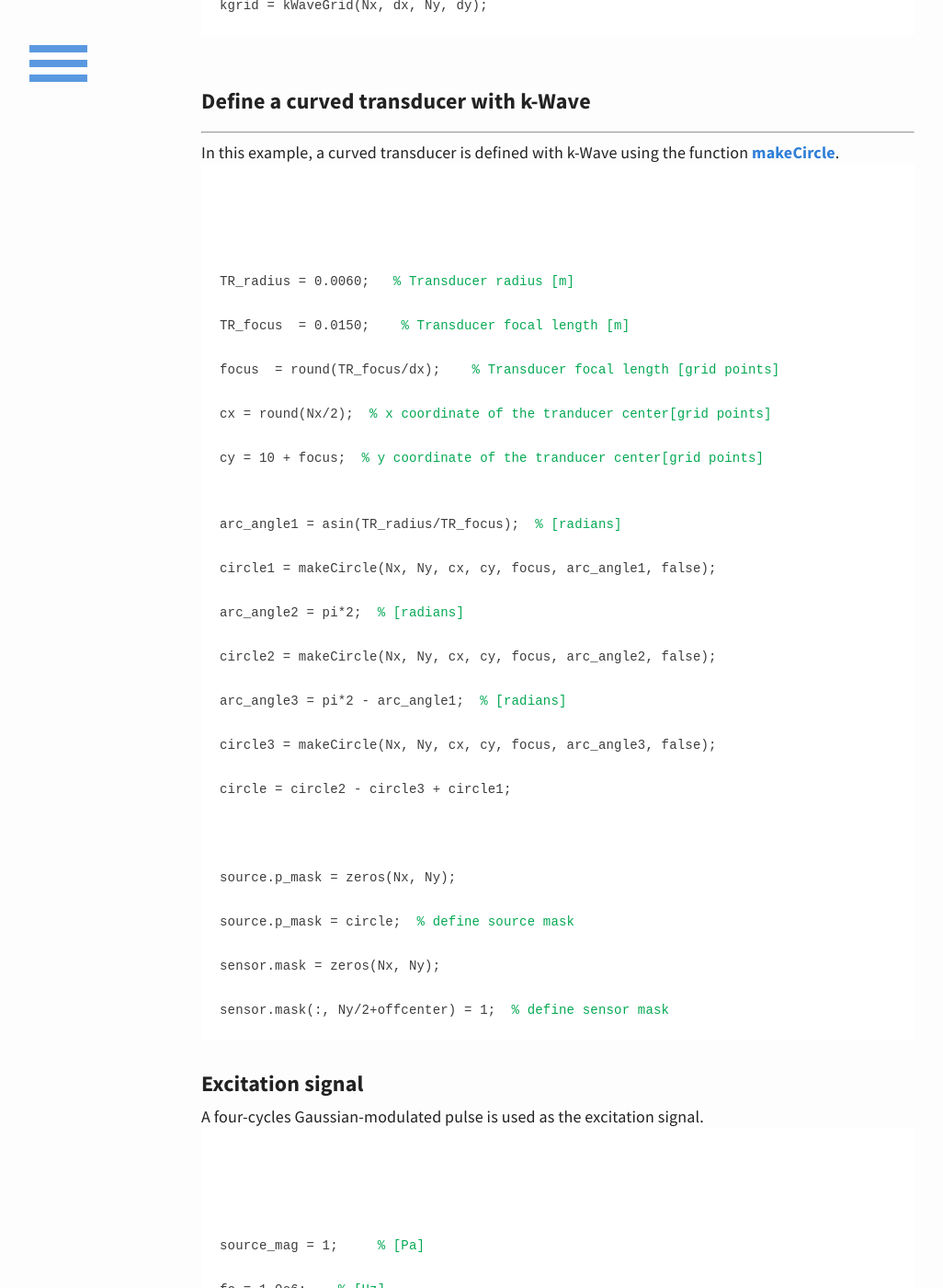
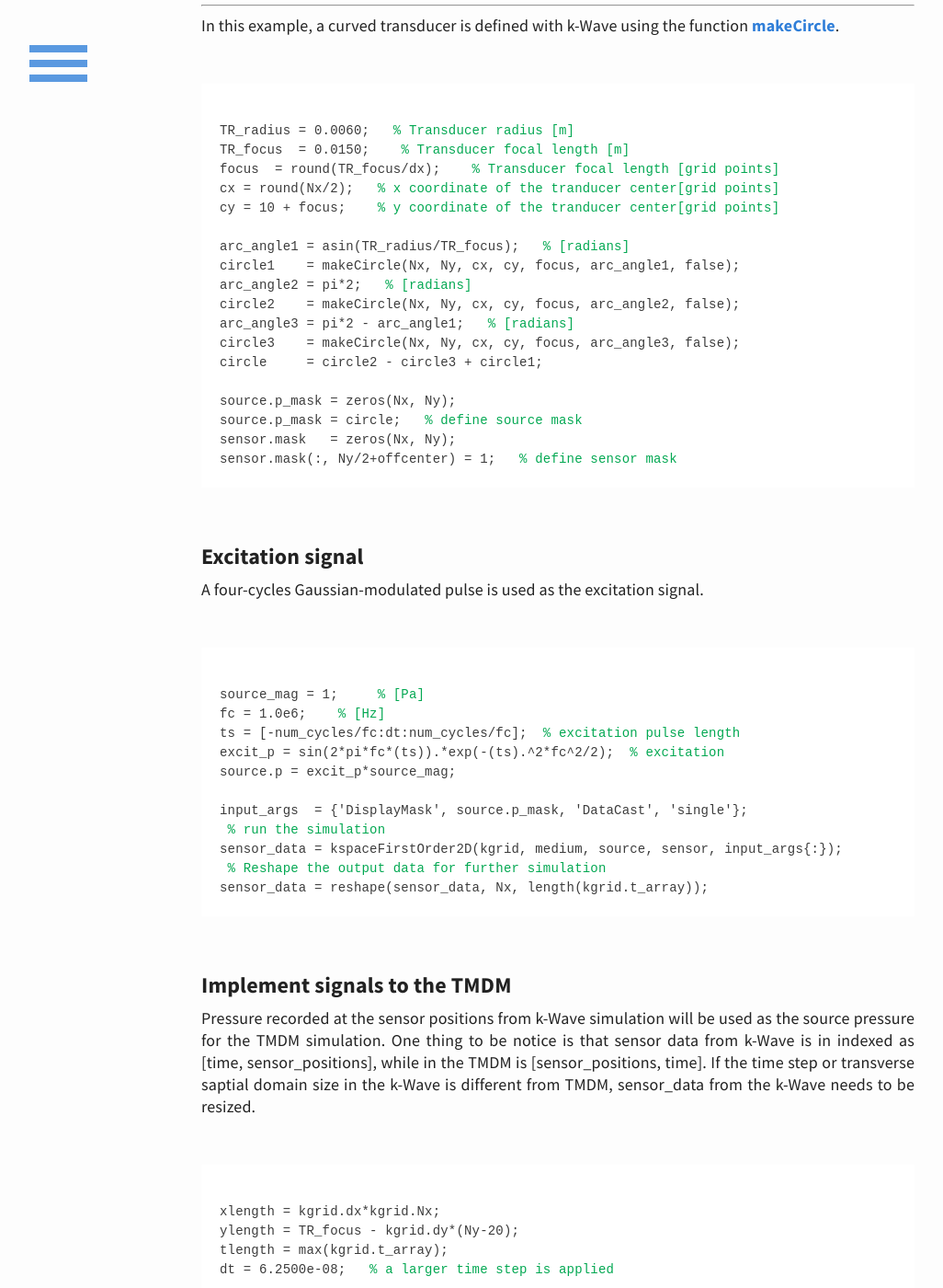
Before and after one commit to m-SOUND/mSOUND, a Jekyll site: the page built from _posts/2019-02-21-combine-k-Wave-TMDM.html, in a window 1280 px wide and 1400 px high, scrolled down 1019 px. Shown: the whole window at 92% size, without its empty margins (33-1059 px from the left). Built offline with Jekyll 4.4.1, drawn with Linux system fonts in a browser that asks for light colours; some of the changed text lies outside the part shown.

Commit message:
Update 2019-02-21-combine-k-Wave-TMDM.html

```diff
--- a/_posts/2019-02-21-combine-k-Wave-TMDM.html
+++ b/_posts/2019-02-21-combine-k-Wave-TMDM.html
@@ -18,18 +18,16 @@ with k-Wave and then continues with the mSOUND.
 <h6>Generate the source pressure with k-Wave</h6>
 <hr>
 <p>
- <br>
- Define the computational domain in the k-Wave calculation.
- <code>
-<br>dx = 1.8750e-04;   <font color="#03a852"> %  step size in the x direction [m]</font>
-<br>dy = 1.8750e-04;   <font color="#03a852"> %  step size in the y direction [m]</font>
-<br>dt = 3.1250e-08;   <font color="#03a852"> %  time step size [s]</font>
+Define the computational domain in the k-Wave calculation.
+<pre> <code>
+dx = 1.8750e-04;   <font color="#03a852"> %  step size in the x direction [m]</font>
+dy = 1.8750e-04;   <font color="#03a852"> %  step size in the y direction [m]</font>
+dt = 3.1250e-08;   <font color="#03a852"> %  time step size [s]</font>
 
-<br>Nx = 240;    <font color="#03a852"> % total computatoinal domain size in x direction [grid points]</font>
-<br>Ny = 40;     <font color="#03a852"> % total computatoinal domain size in y direction [grid points]</font>
-<br>kgrid = kWaveGrid(Nx, dx, Ny, dy);
-</code>
- <br>
+Nx = 240;    <font color="#03a852"> % total computatoinal domain size in x direction [grid points]</font>
+Ny = 40;     <font color="#03a852"> % total computatoinal domain size in y direction [grid points]</font>
+kgrid = kWaveGrid(Nx, dx, Ny, dy);
+</code>  </pre>
 </p>
 
 <!---define a curved transducer with k-Wave--->
@@ -38,47 +36,45 @@ with k-Wave and then continues with the mSOUND.
 <p>
  In this example, a curved transducer is defined with k-Wave using the function
    <a href="http://www.k-wave.org/documentation/makeCircle.php">makeCircle</a>.
-<code>
-<br>
-<br>TR_radius = 0.0060;  <font color="#03a852"> % Transducer radius [m] </font>
-<br>TR_focus  = 0.0150;  <font color="#03a852">  % Transducer focal length [m]</font>
-<br>focus  = round(TR_focus/dx);  <font color="#03a852">  % Transducer focal length [grid points]</font>
-<br>cx = round(Nx/2); <font color="#03a852"> % x coordinate of the tranducer center[grid points] </font>
-<br>cy = 10 + focus; <font color="#03a852"> % y coordinate of the tranducer center[grid points] </font>
+<pre> <code>
+TR_radius = 0.0060;  <font color="#03a852"> % Transducer radius [m] </font>
+TR_focus  = 0.0150;  <font color="#03a852">  % Transducer focal length [m]</font>
+focus  = round(TR_focus/dx);  <font color="#03a852">  % Transducer focal length [grid points]</font>
+cx = round(Nx/2);  <font color="#03a852"> % x coordinate of the tranducer center[grid points] </font>
+cy = 10 + focus;   <font color="#03a852"> % y coordinate of the tranducer center[grid points] </font>
 
-<br>arc_angle1 = asin(TR_radius/TR_focus); <font color="#03a852"> % [radians] </font>
-<br>circle1 = makeCircle(Nx, Ny, cx, cy, focus, arc_angle1, false);
-<br>arc_angle2 = pi*2; <font color="#03a852"> % [radians] </font>
-<br>circle2 = makeCircle(Nx, Ny, cx, cy, focus, arc_angle2, false);
-<br>arc_angle3 = pi*2 - arc_angle1; <font color="#03a852"> % [radians] </font>
-<br>circle3 = makeCircle(Nx, Ny, cx, cy, focus, arc_angle3, false);
-<br>circle = circle2 - circle3 + circle1;
-<br>
-<br>source.p_mask = zeros(Nx, Ny);
-<br>source.p_mask = circle; <font color="#03a852"> % define source mask </font>
-<br>sensor.mask = zeros(Nx, Ny);
-<br>sensor.mask(:, Ny/2+offcenter) = 1; <font color="#03a852"> % define sensor mask </font>
-</code>
+arc_angle1 = asin(TR_radius/TR_focus);  <font color="#03a852"> % [radians] </font>
+circle1    = makeCircle(Nx, Ny, cx, cy, focus, arc_angle1, false);
+arc_angle2 = pi*2;  <font color="#03a852"> % [radians] </font>
+circle2    = makeCircle(Nx, Ny, cx, cy, focus, arc_angle2, false);
+arc_angle3 = pi*2 - arc_angle1;  <font color="#03a852"> % [radians] </font>
+circle3    = makeCircle(Nx, Ny, cx, cy, focus, arc_angle3, false);
+circle     = circle2 - circle3 + circle1;
+
+source.p_mask = zeros(Nx, Ny);
+source.p_mask = circle;  <font color="#03a852"> % define source mask </font>
+sensor.mask   = zeros(Nx, Ny);
+sensor.mask(:, Ny/2+offcenter) = 1;  <font color="#03a852"> % define sensor mask </font>
+</code> </pre>
  </p>
 
 <!---excitation signale--->
 <h6>Excitation signal</h6>
 <p>
  A four-cycles Gaussian-modulated pulse is used as the excitation signal.
-<code>
-<br>
-<br>source_mag = 1;    <font color="#03a852"> % [Pa] </font>
-<br>fc = 1.0e6;   <font color="#03a852"> % [Hz] </font>
-<br>ts = [-num_cycles/fc:dt:num_cycles/fc]; <font color="#03a852"> % excitation pulse length </font>
-<br>excit_p = sin(2*pi*fc*(ts)).*exp(-(ts).^2*fc^2/2); <font color="#03a852"> % excitation </font>
-<br>source.p = excit_p*source_mag;
+<pre> <code>
+source_mag = 1;    <font color="#03a852"> % [Pa] </font>
+fc = 1.0e6;   <font color="#03a852"> % [Hz] </font>
+ts = [-num_cycles/fc:dt:num_cycles/fc]; <font color="#03a852"> % excitation pulse length </font>
+excit_p = sin(2*pi*fc*(ts)).*exp(-(ts).^2*fc^2/2); <font color="#03a852"> % excitation </font>
+source.p = excit_p*source_mag;
 
-<br>input_args  = {'DisplayMask', source.p_mask, 'DataCast', 'single'};
-<br><font color="#03a852"> % run the simulation</font>
-<br>sensor_data = kspaceFirstOrder2D(kgrid, medium, source, sensor, input_args{:});
- <br><font color="#03a852"> % Reshape the output data for further simulation</font>
-<br>sensor_data = reshape(sensor_data, Nx, length(kgrid.t_array));
-</code>
+input_args  = {'DisplayMask', source.p_mask, 'DataCast', 'single'};
+<font color="#03a852"> % run the simulation</font>
+sensor_data = kspaceFirstOrder2D(kgrid, medium, source, sensor, input_args{:});
+<font color="#03a852"> % Reshape the output data for further simulation</font>
+sensor_data = reshape(sensor_data, Nx, length(kgrid.t_array));
+</code> </pre>
 </p>
 
 
@@ -89,32 +85,29 @@ with k-Wave and then continues with the mSOUND.
  One thing to be notice is that sensor data from k-Wave is in indexed as [time, sensor_positions], while in the
  TMDM is [sensor_positions, time]. If the time step or transverse saptial domain size in the k-Wave is different from TMDM,
  sensor_data from the k-Wave needs to be resized.
-<code>
-<br>
-<br>xlength = kgrid.dx*kgrid.Nx;
-<br>ylength = TR_focus - kgrid.dy*(Ny-20);
-<br>tlength = max(kgrid.t_array);
-<br> dt = 6.2500e-08; <font color="#03a852"> % a larger time step is applied</font>
+<pre> <code>
+xlength = kgrid.dx*kgrid.Nx;
+ylength = TR_focus - kgrid.dy*(Ny-20);
+tlength = max(kgrid.t_array);
+dt = 6.2500e-08;  <font color="#03a852"> % a larger time step is applied</font>
 
-<br>mgrid = set_grid(dt, tlength, dx, xlength, dy, ylength);
- <br><font color="#03a852"> % need to resize the sensor data as a large time step is appled in the TMDM</font>
-<br>source_p = sensor_data(:, 1:2:end).';
-<br>
- <br><font color="#03a852"> % medium properties in the TMDM</font>
-<br>medium.c    = 1500; <font color="#03a852"> % speed of sound [m/s]</font>
-<br>medium.rho  = 1000; <font color="#03a852"> % density [kg/m^3]</font>
-<br>medium.beta = 0.0; <font color="#03a852"> % nonlinear coefficient</font>
-<br>medium.ca   = 0;  <font color="#03a852"> % attenuation coefficient [dB/(MHz^y cm)]</font>
-<br>medium.cb   = 2.0; <font color="#03a852"> % power law exponent</font>
-<br>medium.c0 = 1500;   <font color="#03a852"> % reference speed of sound [m/s]</font>
-<br>
- <br><font color="#03a852"> % sensor mask in the TMDM</font>
-<br>sensor_mask = zeros(mgrid.num_x, mgrid.num_y);
-<br>sensor_mask(:, end) = 1;
+mgrid = set_grid(dt, tlength, dx, xlength, dy, ylength);
+<font color="#03a852"> % need to resize the sensor data as a large time step is appled in the TMDM</font>
+source_p = sensor_data(:, 1:2:end).';
 
+<font color="#03a852"> % medium properties in the TMDM</font>
+medium.c    = 1500;  <font color="#03a852"> % speed of sound [m/s]</font>
+medium.rho  = 1000;  <font color="#03a852"> % density [kg/m^3]</font>
+medium.beta = 0.0;   <font color="#03a852"> % nonlinear coefficient</font>
+medium.ca   = 0;     <font color="#03a852"> % attenuation coefficient [dB/(MHz^y cm)]</font>
+medium.cb   = 2.0;   <font color="#03a852"> % power law exponent</font>
+medium.c0   = 1500;  <font color="#03a852"> % reference speed of sound [m/s]</font>
 
+<font color="#03a852"> % sensor mask in the TMDM</font>
+sensor_mask = zeros(mgrid.num_x, mgrid.num_y);
+sensor_mask(:, end) = 1;
 
-</code>
+</code> </pre>
 </p>
 
 <!---Results--->
@@ -123,13 +116,12 @@ with k-Wave and then continues with the mSOUND.
  Now we finish the simulation with TMDM. The figure below shows the time domain results
  at the geometrical focus of the transducer and the result generated
 with TMDM is compared with the result directly simulated with k-Wave.
- <code>
-  <br><font color="#03a852"> % run the simulation with TMDM</font>
-<br>p_time = Forward2D(mgrid, medium, source_p, sensor_mask);
-  <br><font color="#03a852"> % Reshape the data from simulation</font>
- <br>p_time = reshape(p_time, mgrid.num_t, mgrid.num_x);
-   </code>
- <br>
+ <pre> <code>
+<font color="#03a852"> % run the simulation with TMDM</font>
+p_time = Forward2D(mgrid, medium, source_p, sensor_mask);
+<font color="#03a852"> % Reshape the data from simulation</font>
+p_time = reshape(p_time, mgrid.num_t, mgrid.num_x);
+</code>  </pre>
  <img src="/mSOUND/img/combine_kwave.jpg" alt="Time-domain singal recorded at the transducer focus">
 
 </p>
```
